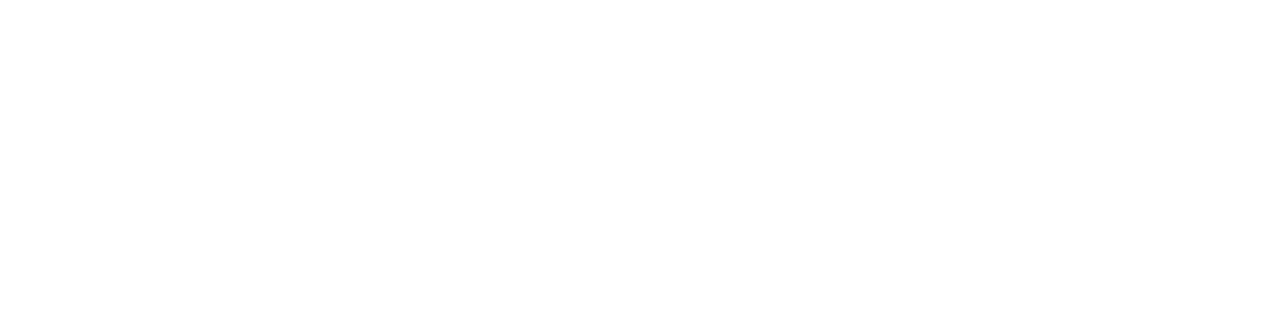
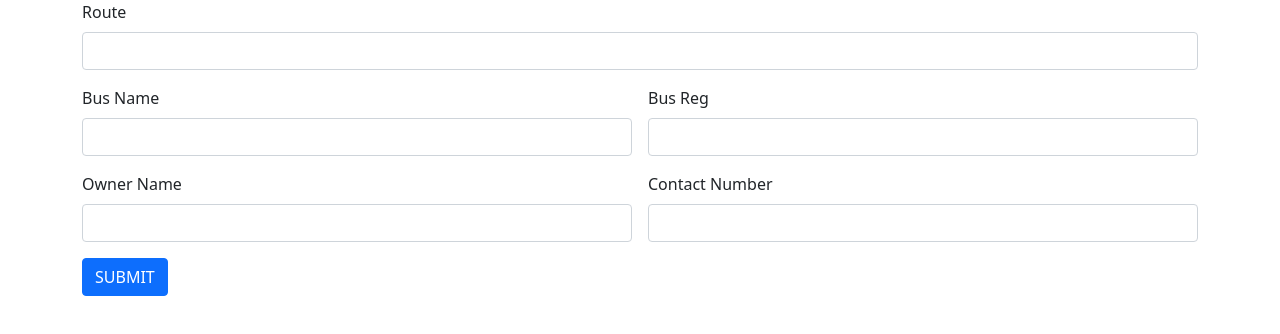
Before and after one commit to divya1viswanath/Busmanagement, a React (Create React App) app: page / in a window 1280 px wide. Shown: the top 334 px of the page. Built offline with nearby package versions, Linux system fonts and the light colour scheme.

Commit message:
addbus completed

```diff
--- a/src/App.js
+++ b/src/App.js
@@ -2,11 +2,12 @@
 import './App.css';
 import 'bootstrap/dist/css/bootstrap.min.css'
 import 'bootstrap/dist/js/bootstrap.min.js'
+import Addbus from './component/Addbus';
 
 function App() {
   return (
     <>
-
+      <Addbus/>
     </>
   );
 }
--- a/src/component/AddBus.js
+++ b/src/component/AddBus.js
@@ -1,9 +1,50 @@
-import React from 'react'
+import React, { useState } from 'react'
 
 const Addbus = () => {
+  var [route,setRoute]=useState("")
+  var [name,setName]=useState("")
+  var [reg,setReg]=useState("")
+  var [owner,setOwner]=useState("")
+  var [contact,setContact]=useState("")
+
+  const subData =() => {
+    const data ={ "Route":route,"Bus Name":name,"Bus Reg":reg,"Owner Name":owner,"Contact":contact }
+    console.log(data)
+  }
+
   return (
-    <div>Addbus
-
+    <div>
+      <div className="container">
+            <div className="row">
+                <div className="col col-12 col-sm-12 col-md-2 col-lg-12 col-xl-12 col-xxl-12">
+                    <div className="row g-3">
+                        <div className="col col-12 col-sm-12 col-md-12 col-lg-12 col-xl-12 col-xxl-12">
+                            <label for="" className="form-label">Route</label>
+                            <input onChange={(e)=>{setRoute(e.target.value)}} type="text" className="form-control"/>
+                        </div>
+                        <div className="col col-12 col-sm-6 col-md-6 col-lg-6 col-xl-6 col-xxl-6">
+                            <label for="" className="form-label">Bus Name</label>
+                            <input onChange={(e)=>{setName(e.target.value)}} type="text" className="form-control"/>
+                        </div>
+                        <div className="col col-12 col-sm-6 col-md-6 col-lg-6 col-xl-6 col-xxl-6">
+                            <label for="" className="form-label">Bus Reg</label>
+                            <input onChange={(e)=>{setReg(e.target.value)}} type="text" className="form-control"/>
+                        </div>
+                        <div className="col col-12 col-sm-6 col-md-6 col-lg-6 col-xl-6 col-xxl-6">
+                            <label for="" className="form-label">Owner Name</label>
+                            <input onChange={(e)=>{setOwner(e.target.value)}} type="text" className="form-control"/>
+                        </div>
+                        <div className="col col-12 col-sm-6 col-md-6 col-lg-6 col-xl-6 col-xxl-6">
+                            <label for="" className="form-label">Contact Number</label>
+                            <input onChange={(e)=>{setContact(e.target.value)}} type="text" className="form-control"/>
+                        </div>
+                        <div className="col col-12 col-sm-6 col-md-6 col-lg-6 col-xl-6 col-xxl-6">
+                            <button onClick={subData} className="btn btn-primary">SUBMIT</button>
+                        </div>
+                    </div>
+                </div>
+            </div>
+        </div>
     </div>
   )
 }
```
Also changed, not shown: src/component/Header.js (added, +11 -0 lines).
